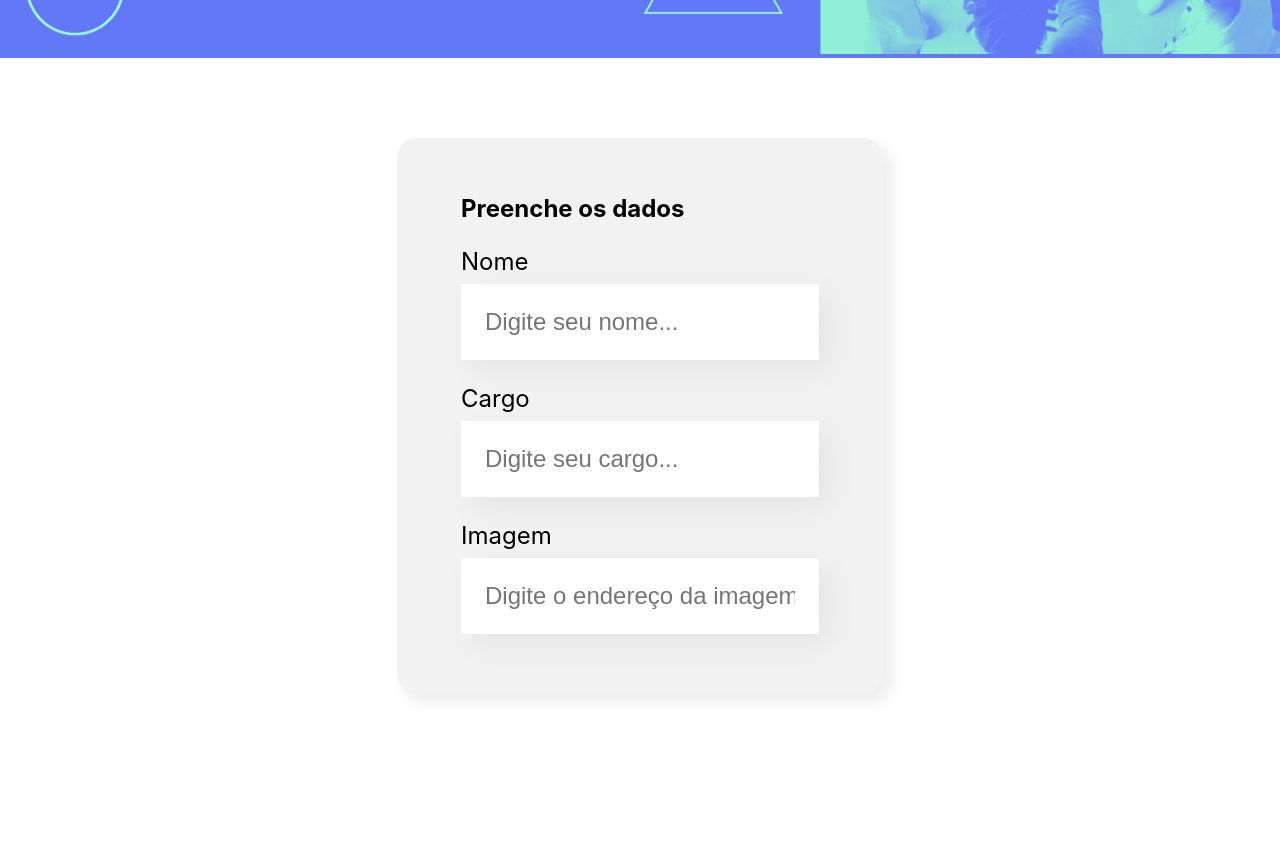
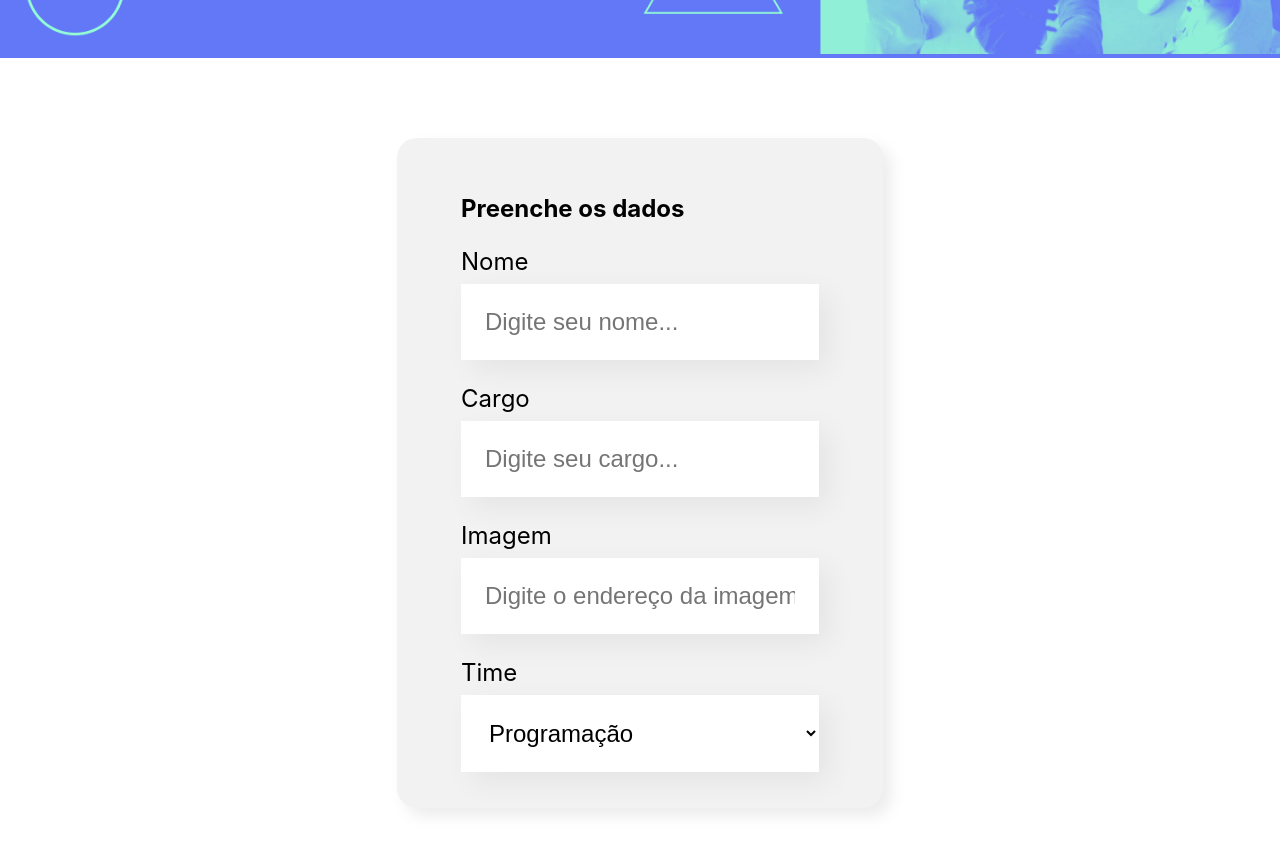
Before and after one commit to Kauasegabinazzi/react-developing-javascript, a React (Create React App) app: page / in a window 1280 px wide. Shown: the part 440-1292 px from the top of the page. Before the commit the page ends 1214 px from the top, so only its background shows below. Built offline with nearby package versions, Linux system fonts and the light colour scheme.

Commit message:
9-commit

```diff
--- a/src/components/List/index.js
+++ b/src/components/List/index.js
@@ -1,13 +1,13 @@
-import './List/list.css';
+import '../List/list.css';
 
 const List = (props) => {
 
     return (
-        <div>
+        <div className='lista-suspensa'>
             <label>{props.label}</label>
             <select>
                 {props.itens.map(item => {
-                    return <option>{item}</option>
+                    return <option key={item}>{item}</option>
                 })}
             </select>
         </div>
--- a/src/components/List/list.css
+++ b/src/components/List/list.css
@@ -0,0 +1,15 @@
+.lista-suspensa select {
+    background-color: #fff;
+    box-shadow: 10px 10px 30px rgba(0, 0, 0, 0.06);
+    width: 100%;
+    border: none;
+    font-size: 24px;
+    padding: 24px;
+    box-sizing: border-box;
+}
+
+.lista-suspensa label {
+    display: block;
+    margin-bottom: 8px;
+    font-size: 24px;
+}
--- a/src/components/formulario/index.js
+++ b/src/components/formulario/index.js
@@ -1,16 +1,29 @@
 import './formulario.css';
 import CampText from '../CampText/CampTex';
+import List from '../List/index';
 
 const Formulario = () => {
+
+    const times = [
+        'Programação',
+        'Front-End',
+        'Data Science',
+        'Devops',
+        'UX e Design',
+        'Mobile',
+        ' Inovação e Gestão'
+        ]
+
     return (
         <section>
             <form className='formulario'>
-                <form className='teste'>
+                <span className='teste'>
                 <h2>Preenche os dados</h2>
                 <CampText label="Nome" placeholder="Digite seu nome" />
                 <CampText label="Cargo" placeholder="Digite seu cargo" />
                 <CampText label="Imagem" placeholder="Digite o endereço da imagem" />
-                </form>
+                <List label="Time" itens={times}></List>
+                </span>
             </form>
         </section>
     )
```
